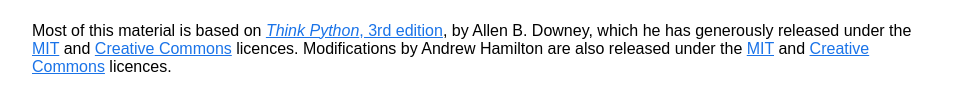
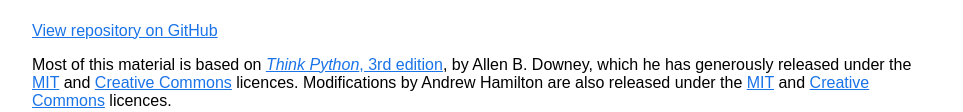
Before and after one commit to Hamilton-at-CapU/comp115, a plain HTML site: page docs/index.html in a window 1280 px wide. Shown: the part 5400-5512 px from the top of the page, without its empty margins (158-1121 px from the left). Drawn offline with Linux system fonts and the light colour scheme.

Commit message:
index update

```diff
--- a/docs/index.html
+++ b/docs/index.html
@@ -121,6 +121,7 @@
 </tr>
 </tbody>
 </table>
+<p><a href="https://github.com/Hamilton-at-CapU/comp115/tree/main">View repository on GitHub</a></p>
 <p>Most of this material is based on <a href="https://greenteapress.com/wp/think-python-3rd-edition"><em>Think Python</em>, 3rd edition</a>, by Allen B. Downey, which he has generously released under the <a href="https://mit-license.org/">MIT</a> and <a href="https://creativecommons.org/licenses/by-nc-sa/4.0/">Creative Commons</a> licences.  Modifications by Andrew Hamilton are also released under the <a href="https://mit-license.org/">MIT</a> and <a href="https://creativecommons.org/licenses/by-nc-sa/4.0/">Creative Commons</a> licences.</p>
 </body>
 </html>
```
Also changed, not shown: 1 other file.
